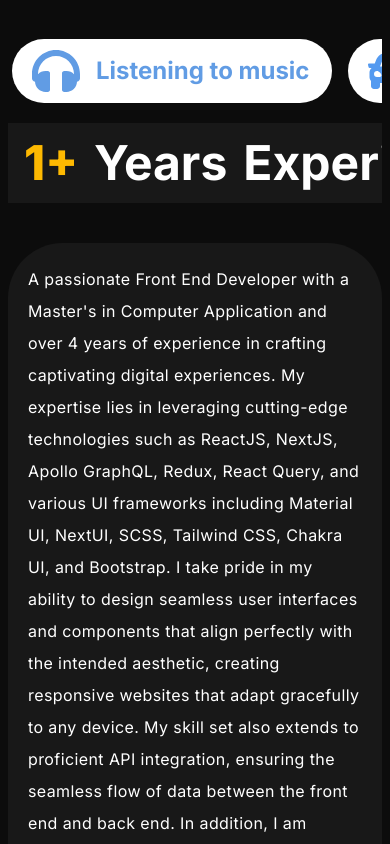
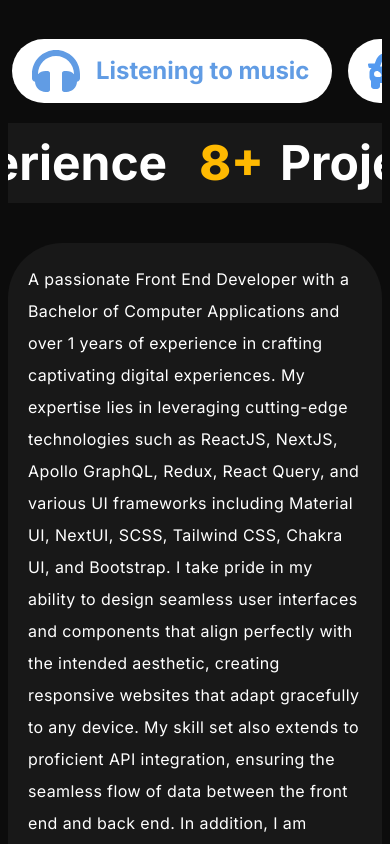
Before and after one commit to vikashsharmaa25/Personal-Portfolio, a Next.js app: page / in a window 390 px wide. Shown: the part 940-1784 px from the top of the page. Built offline with nearby package versions, Linux system fonts and the light colour scheme.

Commit message:
resume fix

```diff
--- a/package.json
+++ b/package.json
@@ -10,10 +10,11 @@
   },
   "dependencies": {
     "clsx": "^2.1.1",
-    "framer-motion": "^11.2.10",
+    "framer-motion": "^11.2.11",
     "next": "14.2.3",
     "react": "^18",
     "react-dom": "^18",
+    "react-fast-marquee": "^1.6.4",
     "react-icons": "^5.2.1",
     "sharp": "^0.33.4",
     "tailwind-merge": "^2.3.0"
--- a/src/components/About/About.tsx
+++ b/src/components/About/About.tsx
@@ -1,12 +1,29 @@
-import React from "react";
+"use client";
+import React, { useEffect, useState } from "react";
 import { CiMobile1 } from "react-icons/ci";
 import { FaHeadphones, FaCar, FaMountain, FaMoneyBill } from "react-icons/fa";
+import Marquee from "react-fast-marquee";
 
 function About() {
+  const [isXL, setIsXL] = useState(false);
+
+  useEffect(() => {
+    const handleResize = () => {
+      setIsXL(window.innerWidth >= 1280);
+    };
+
+    handleResize();
+    window.addEventListener("resize", handleResize);
+
+    return () => {
+      window.removeEventListener("resize", handleResize);
+    };
+  }, []);
+
   return (
     <>
       <div className="mt-16">
-        <div className="relative text-center ">
+        <div className="relative text-center">
           <h1 className="sm:text-6xl text-4xl font-extrabold yellow absolute left-1/2 top-1/2 transform -translate-x-1/2 -translate-y-1/2 text-shadow text-center">
             About Me
           </h1>
@@ -17,9 +34,9 @@ function About() {
         </div>
         <div className="flex xl:flex-row flex-col justify-between sm:mt-20 mt-10">
           <div className="xl:w-1/2 w-full">
-            <div className=" flex justify-start items-start">
+            <div className="flex justify-start items-start">
               <div className="relative">
-                <h1 className="sm:text-6xl text-5xl font-extrabold yellow opacity-5 text-outline text-center ">
+                <h1 className="sm:text-6xl text-5xl font-extrabold yellow opacity-5 text-outline text-center">
                   I Love
                 </h1>
                 <h1 className="sm:text-5xl text-4xl font-extrabold yellow absolute left-1/2 top-1/2 transform -translate-x-1/2 -translate-y-1/2 z-10 text-shadow text-center w-full">
@@ -51,22 +68,47 @@ function About() {
             </div>
           </div>
           <div className="xl:w-1/2 w-full flex items-center gap-4 xl:mt-0 mt-4 xl:overflow-hidden overflow-x-auto hide-scrollbar">
+            {isXL ? (
+              <div className="flex justify-center gap-4">
                 <div className="text-center bg-[#181818] xl:w-[300px] xl:h-[300px] h-auto flex xl:flex-col justify-center items-center xl:rounded-[31%] xl:text-4xl text-5xl font-bold xl:p-0 p-4 gap-4">
-              <h1 className="yellow xl:text-6xl text-5xl font-extrabold">1+</h1>
+                  <h1 className="yellow xl:text-6xl text-5xl font-extrabold">
+                    1+
+                  </h1>
                   <h1>Years</h1>
                   <h1>Experience</h1>
                 </div>
                 <div className="text-center bg-[#181818] xl:w-[300px] xl:h-[300px] h-auto flex xl:flex-col justify-center items-center xl:rounded-[31%] xl:text-4xl text-5xl font-bold xl:p-0 p-4 gap-4">
-              <h1 className="yellow xl:text-6xl text-5xl font-extrabold">8+</h1>
+                  <h1 className="yellow xl:text-6xl text-5xl font-extrabold">
+                    8+
+                  </h1>
                   <h1>Project</h1>
                   <h1>Completed</h1>
                 </div>
               </div>
+            ) : (
+              <Marquee>
+                <div className="text-center bg-[#181818] xl:w-[300px] xl:h-[300px] h-auto flex xl:flex-col justify-center items-center xl:rounded-[31%] xl:text-4xl text-5xl font-bold xl:p-0 p-4 gap-4">
+                  <h1 className="yellow xl:text-6xl text-5xl font-extrabold">
+                    1+
+                  </h1>
+                  <h1>Years</h1>
+                  <h1>Experience</h1>
+                </div>
+                <div className="text-center bg-[#181818] xl:w-[300px] xl:h-[300px] h-auto flex xl:flex-col justify-center items-center xl:rounded-[31%] xl:text-4xl text-5xl font-bold xl:p-0 p-4 gap-4">
+                  <h1 className="yellow xl:text-6xl text-5xl font-extrabold">
+                    8+
+                  </h1>
+                  <h1>Project</h1>
+                  <h1>Completed</h1>
+                </div>
+              </Marquee>
+            )}
+          </div>
         </div>
         <div className="bg-[#181818] mt-10 sm:p-12 p-5 rounded-[55px]">
           <h1 className="sm:text-xl tracking-wide leading-loose">
-            A passionate Front End Developer with a Master&apos;s in Computer
-            Application and over 4 years of experience in crafting captivating
+            A passionate Front End Developer with a Bachelor of Computer
+            Applications and over 1 years of experience in crafting captivating
             digital experiences. My expertise lies in leveraging cutting-edge
             technologies such as ReactJS, NextJS, Apollo GraphQL, Redux, React
             Query, and various UI frameworks including Material UI, NextUI,
@@ -78,10 +120,7 @@ function About() {
             between the front end and back end. In addition, I am known for
             writing clean, well-structured code that not only functions
             flawlessly but also enhances the overall maintainability of
-            projects. With a track record of contributing to well-known products
-            like CricTracker, SportsBuzz, and Epiko Market, I am committed to
-            pushing the boundaries of web development to deliver exceptional
-            digital solutions.
+            projects.
           </h1>
         </div>
         <div className="text-center my-20 flex justify-center items-center">
--- a/src/components/HeroSection/PrimaryHeroSection.tsx
+++ b/src/components/HeroSection/PrimaryHeroSection.tsx
@@ -3,6 +3,7 @@ import swag from "@/assets/hero-hand.c9d1e315.svg";
 import Image from "next/image";
 import { GoArrowDown } from "react-icons/go";
 import background from "@/assets/bg-vector.svg";
+import Link from "next/link";
 
 function PrimaryHeroSection() {
   return (
@@ -36,12 +37,19 @@ function PrimaryHeroSection() {
           Experience
         </h1>
         <div className="mt-10 flex gap-4 items-center">
-          <button className="flex items-center gap-2 sm:py-[16px] py-1 px-3 sm:px-8  yellow bg-[#FEB901] hover:bg-opacity-100 hover:text-black bg-opacity-5 sm:text-2xl rounded-full border border-yellow-400 font-semibold duration-150">
-            <span>
-              <GoArrowDown />
-            </span>
-            Resume
-          </button>
+          <a
+            href="https://drive.google.com/file/d/1soqmJGGusM8MRvy0x2YeBmrUJupojhvI/view"
+            target="_blank"
+            rel="noopener noreferrer"
+          >
+            <button className="flex items-center gap-2 sm:py-[16px] py-1 px-3 sm:px-8 yellow bg-[#FEB901] hover:bg-opacity-100 hover:text-black bg-opacity-5 sm:text-2xl rounded-full border border-yellow-400 font-semibold duration-150">
+              <span>
+                <GoArrowDown />
+              </span>
+              Resume
+            </button>
+          </a>
+
           <button className="sm:py-[16px] py-1 px-3 sm:px-8  bg-[#FEB901] hover:bg-opacity-5 hover:text-[#FEB901] text-black sm:text-2xl rounded-full border border-yellow-400 font-semibold duration-150">
             Hire Me
           </button>
```
Also changed, not shown: 1 other file (tests, documents, lock files or other folders). Lines whose indentation alone changed are shown as unchanged.
